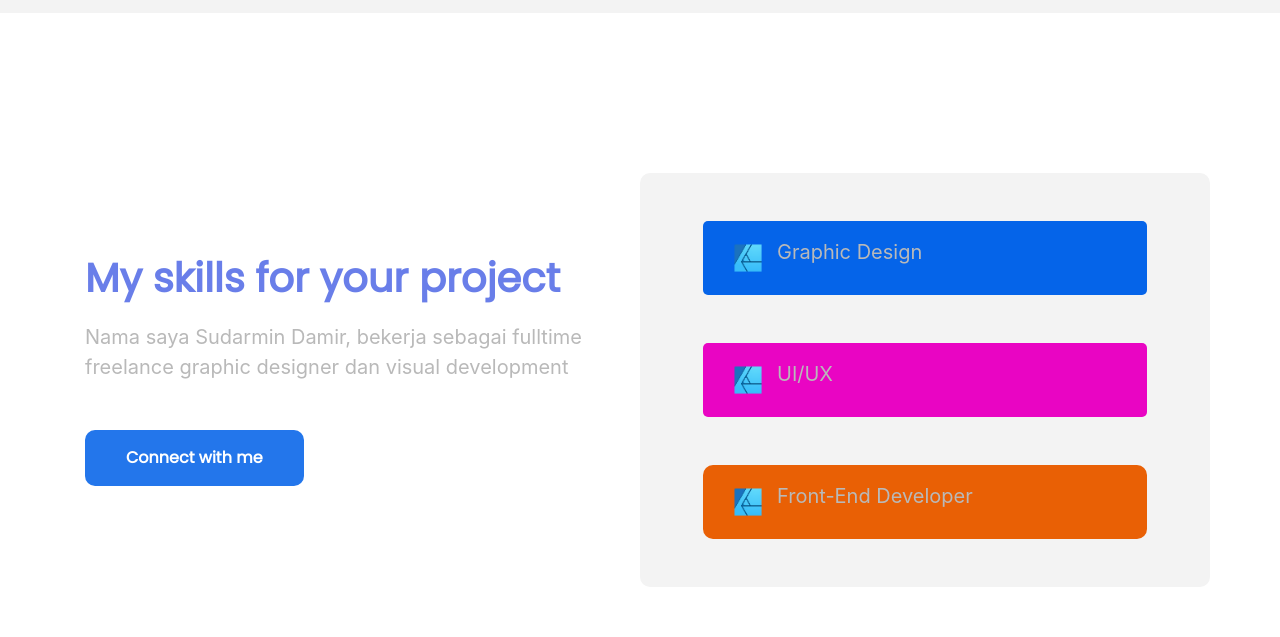
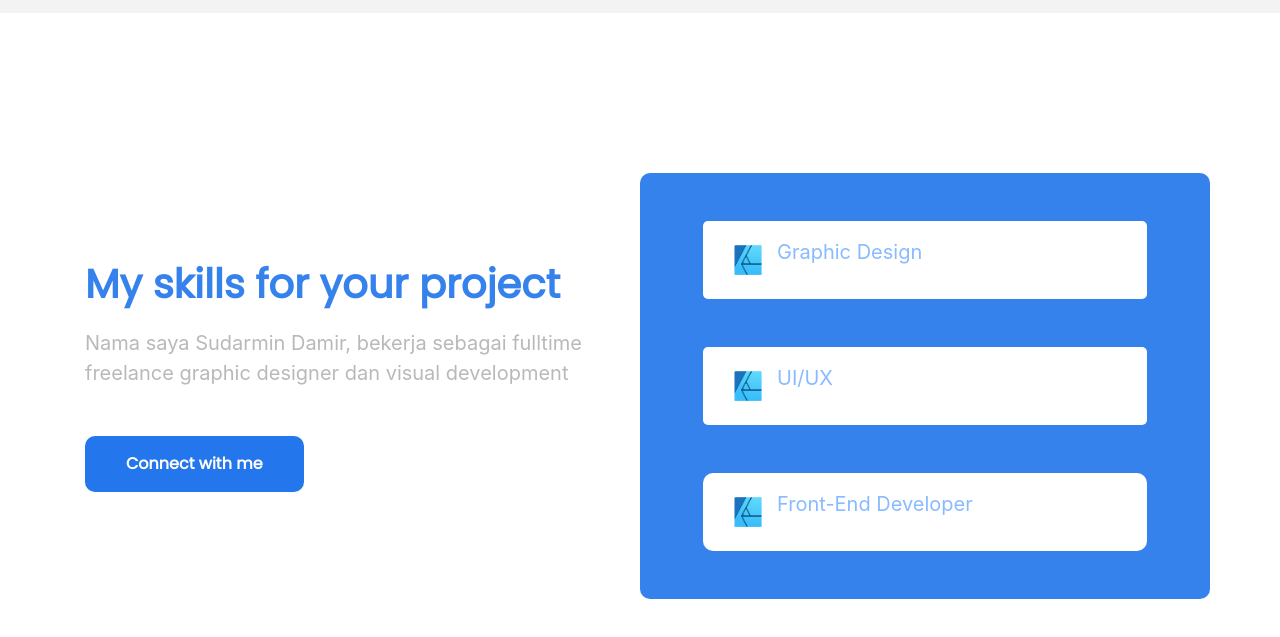
Before and after one commit to sudarmindamir/sudarmindamir.github.io, a plain HTML site: page index.html in a window 1280 px wide. Shown: the part 907-1544 px from the top of the page. Drawn offline with nearby package versions, Linux system fonts and the light colour scheme.

Commit message:
Skill-Set Color Changes

```diff
--- a/css/style.css
+++ b/css/style.css
@@ -50,7 +50,7 @@ margin-bottom: 160px;
 font-family: Poppins;
 font-style: normal;
 font-weight: bold;
-color: #697EE9;
+color: #3682ED;
 }
 
 .skills p {
@@ -61,12 +61,17 @@ color: #697EE9;
 
 }
 
+.kolom-skills p {
+    color: #88bbff;
+
+}
+
 .kolom-skills {
-    background-color:rgb(243, 243, 243);
+    background-color:#3682ED;
     border-radius: 10px;
 }
 .baris {
-    background-color: #0564e9;
+    background-color: #ffffff;
     border-radius: 5px;
     font-weight: medium;
     color: #B9B9B9;
@@ -75,7 +80,7 @@ color: #697EE9;
 }
 
 .baris2 {
-    background-color: #e905c3;
+    background-color: #ffffff;
     border-radius: 5px;
     font-weight: medium;
     color: #B9B9B9;
@@ -84,7 +89,7 @@ color: #697EE9;
 }
 
 .baris3 {
-    background-color: #e96005;
+    background-color: #ffffff;
     border-radius: 10px;
     font-weight: medium;
     color: #B9B9B9;
--- a/index.html
+++ b/index.html
@@ -152,14 +152,15 @@
         <div class="col-lg-6 kolom-skills">
           <div class="row baris mt-5 mx-5 py-3 pl-4">
             <img width="50" class="pr-2" src="img/afd.png" alt="" />
-            Graphic Design
+            <p>Graphic Design</p>
           </div>
           <div class="row baris2 mt-5 mx-5 py-3 pl-4">
-            <img width="50" class="pr-2" src="img/afd.png" alt="" />UI/UX
+            <img width="50" class="pr-2" src="img/afd.png" alt="" />
+            <p>UI/UX</p>
           </div>
           <div class="row baris3 my-5 mx-5 py-3 pl-4">
-            <img width="50" class="pr-2" src="img/afd.png" alt="" />Front-End
-            Developer
+            <img width="50" class="pr-2" src="img/afd.png" alt="" />
+            <p>Front-End Developer</p>
           </div>
         </div>
       </div>
```
